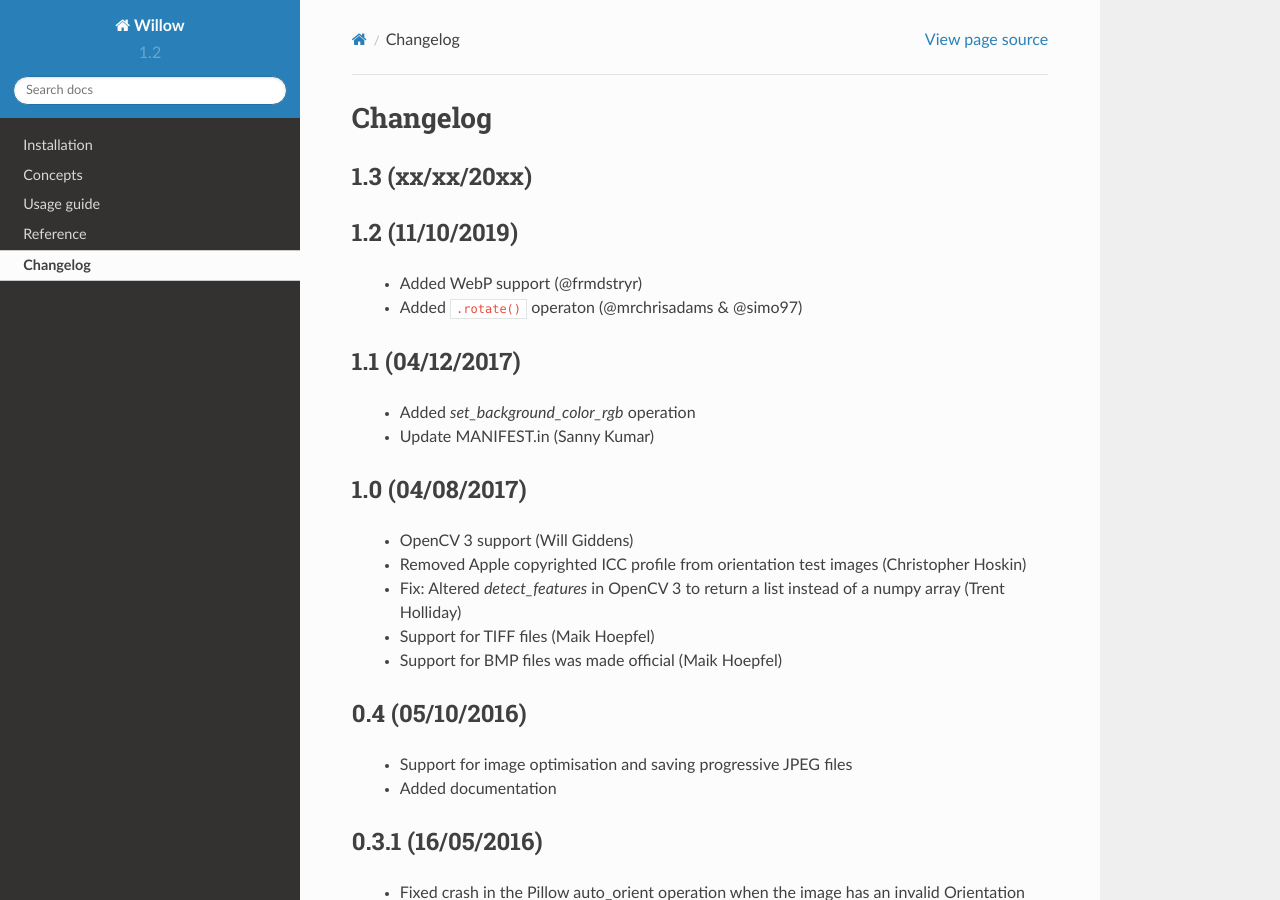
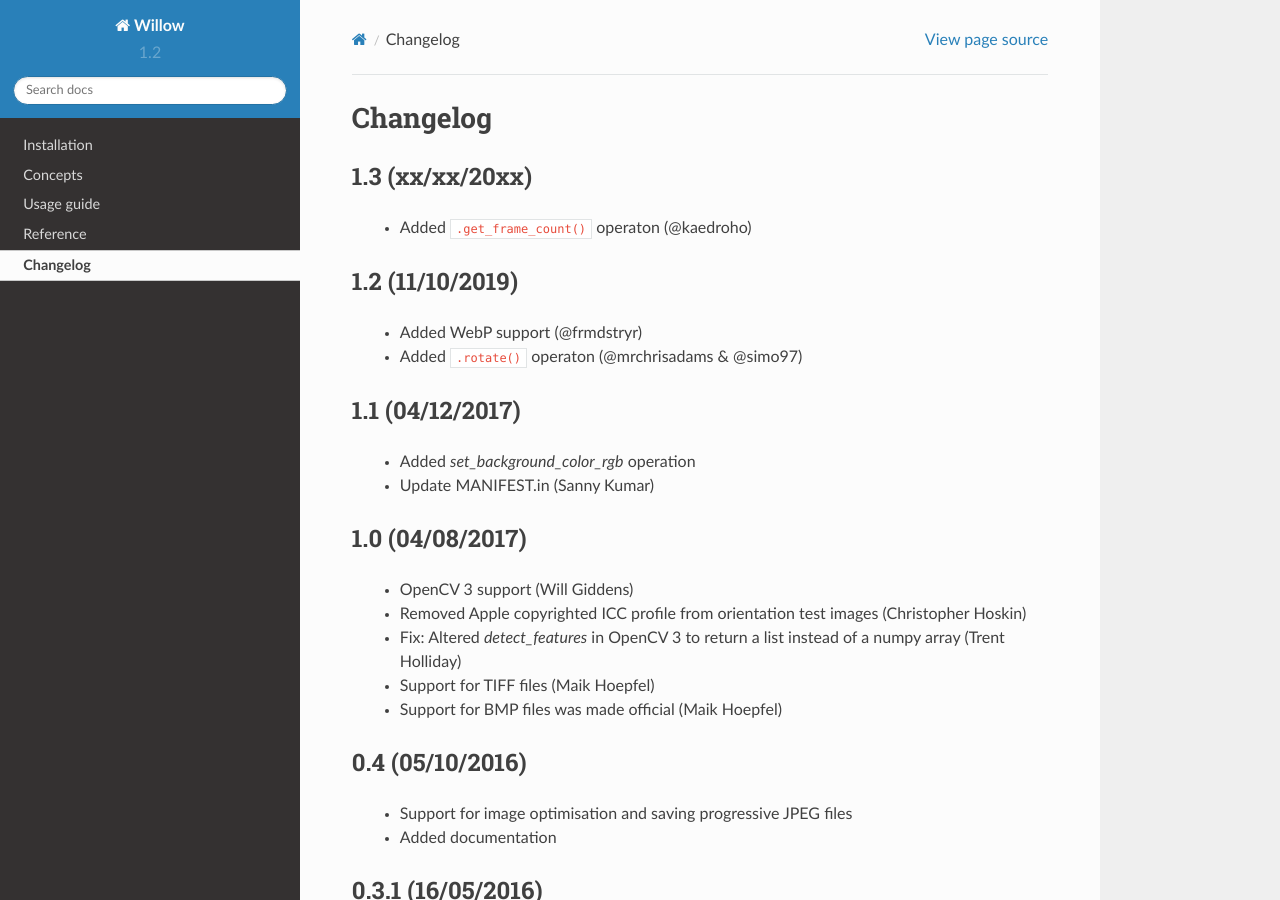
Before and after one commit to wagtail/Willow, a Sphinx documentation site: the page built from docs/changelog.rst, in a window 1280 px wide and 900 px high. Built offline with Sphinx 7.4.7 and the Read the Docs theme 2.0.0, drawn with Linux system fonts in a browser that asks for light colours.

Commit message:
Update changelog.rst

```diff
--- a/docs/changelog.rst
+++ b/docs/changelog.rst
@@ -4,6 +4,7 @@
 1.3 (xx/xx/20xx)
 ----------------
 
+ - Added ``.get_frame_count()`` operaton (@kaedroho)
 
 1.2 (11/10/2019)
 ----------------
```
